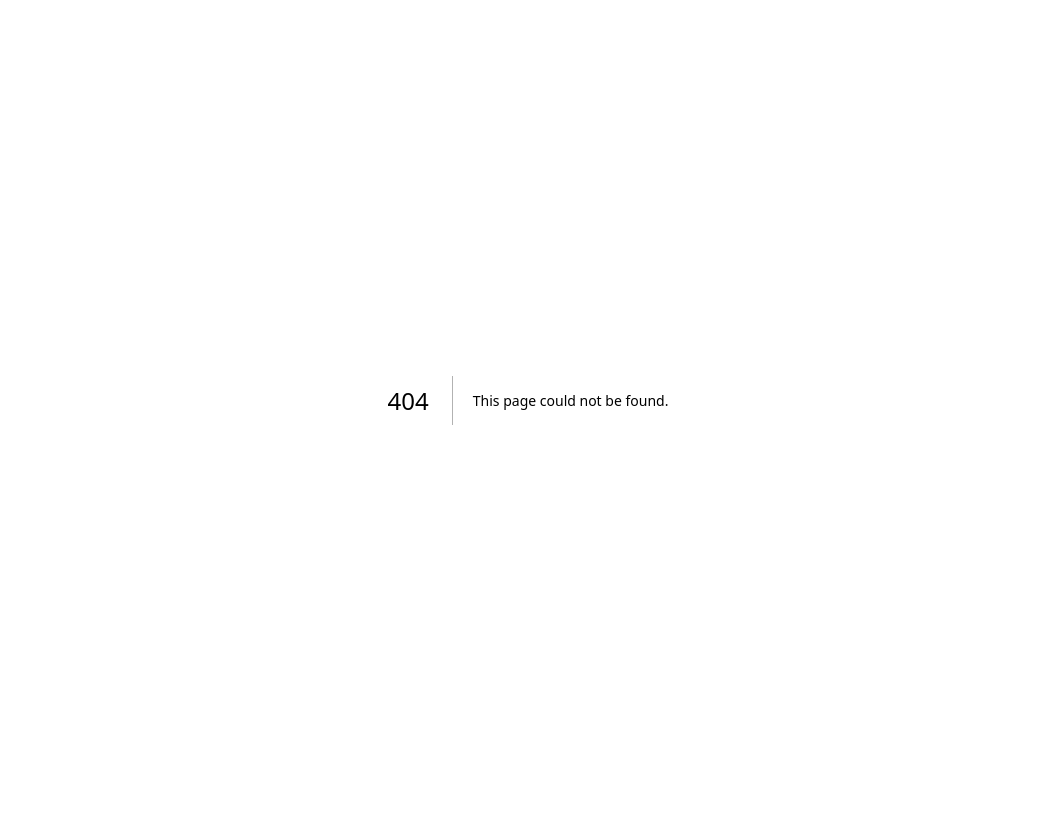
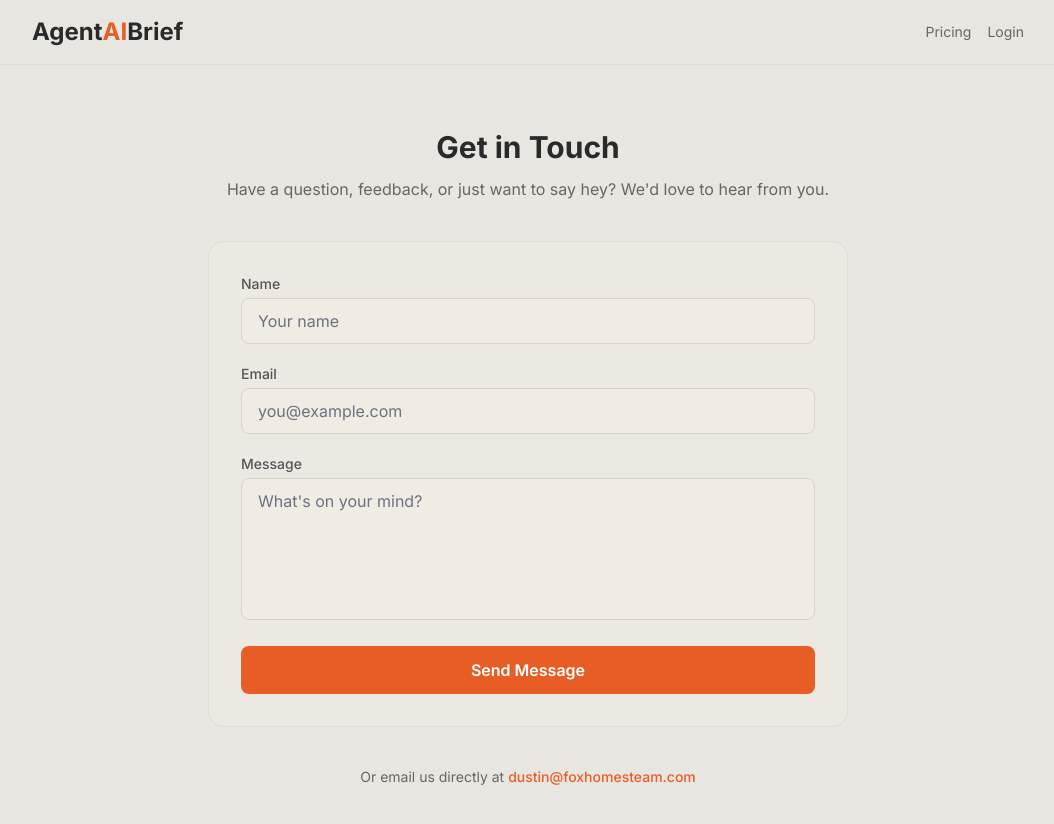
Before and after one commit to dustin-ui/agentaibrief, a Next.js app: page /contact in a window 1280 px wide. Before the commit this address had no page. Shown: the top 824 px of the page, without its empty margins (112-1166 px from the left). Before the commit the page ends 800 px from the top, so only its background shows below. Built offline with nearby package versions, Linux system fonts and the light colour scheme.

Commit message:
Add password reset page + contact page, fix reset redirect URL

```diff
--- /dev/null
+++ b/src/app/contact/page.tsx
@@ -0,0 +1,95 @@
+'use client';
+
+import { useState } from 'react';
+import Link from 'next/link';
+
+export default function ContactPage() {
+  const [name, setName] = useState('');
+  const [email, setEmail] = useState('');
+  const [message, setMessage] = useState('');
+  const [sent, setSent] = useState(false);
+
+  const handleSubmit = (e: React.FormEvent) => {
+    e.preventDefault();
+    // Open mailto with pre-filled fields
+    const subject = encodeURIComponent(`AgentAIBrief Contact: ${name}`);
+    const body = encodeURIComponent(`From: ${name} (${email})\n\n${message}`);
+    window.location.href = `mailto:dustin@foxhomesteam.com?subject=${subject}&body=${body}`;
+    setSent(true);
+  };
+
+  return (
+    <div className="min-h-screen bg-[#e8e6e1]">
+      <header className="border-b border-[#e0dcd4]">
+        <div className="max-w-5xl mx-auto px-4 py-4 flex items-center justify-between">
+          <Link href="/" className="text-2xl font-bold text-[#2a2a2a]">
+            Agent<span className="text-[#e85d26]">AI</span>Brief
+          </Link>
+          <nav className="flex gap-4 text-sm">
+            <Link href="/pricing" className="text-[#666] hover:text-[#2a2a2a]">Pricing</Link>
+            <Link href="/login" className="text-[#666] hover:text-[#2a2a2a]">Login</Link>
+          </nav>
+        </div>
+      </header>
+
+      <main className="max-w-2xl mx-auto px-4 py-16">
+        <div className="text-center mb-10">
+          <h1 className="text-3xl font-bold text-[#2a2a2a] mb-3">Get in Touch</h1>
+          <p className="text-[#666]">
+            Have a question, feedback, or just want to say hey? We&apos;d love to hear from you.
+          </p>
+        </div>
+
+        {sent ? (
+          <div className="bg-[#f0ece4]/60 border border-[#e0dcd4] rounded-2xl p-10 text-center">
+            <div className="text-4xl mb-4">📬</div>
+            <h2 className="text-xl font-semibold text-[#2a2a2a] mb-2">Opening your email client...</h2>
+            <p className="text-[#666] text-sm mb-4">
+              If it didn&apos;t open automatically, you can email us directly at{' '}
+              <a href="mailto:dustin@foxhomesteam.com" className="text-[#e85d26] hover:underline font-medium">
+                dustin@foxhomesteam.com
+              </a>
+            </p>
+            <button onClick={() => setSent(false)} className="text-[#e85d26] hover:underline text-sm font-medium">
+              Send another message
+            </button>
+          </div>
+        ) : (
+          <form onSubmit={handleSubmit} className="bg-[#f0ece4]/60 border border-[#e0dcd4] rounded-2xl p-8 space-y-5">
+            <div>
+              <label className="block text-sm font-medium text-[#555] mb-1">Name</label>
+              <input type="text" value={name} onChange={e => setName(e.target.value)} required
+                className="w-full px-4 py-2.5 bg-[#f0ece4] border border-[#d8d4cc] rounded-lg text-[#2a2a2a] placeholder-gray-500 focus:ring-2 focus:ring-[#e85d26] focus:border-[#e85d26] outline-none"
+                placeholder="Your name" />
+            </div>
+            <div>
+              <label className="block text-sm font-medium text-[#555] mb-1">Email</label>
+              <input type="email" value={email} onChange={e => setEmail(e.target.value)} required
+                className="w-full px-4 py-2.5 bg-[#f0ece4] border border-[#d8d4cc] rounded-lg text-[#2a2a2a] placeholder-gray-500 focus:ring-2 focus:ring-[#e85d26] focus:border-[#e85d26] outline-none"
+                placeholder="you@example.com" />
+            </div>
+            <div>
+              <label className="block text-sm font-medium text-[#555] mb-1">Message</label>
+              <textarea value={message} onChange={e => setMessage(e.target.value)} required rows={5}
+                className="w-full px-4 py-2.5 bg-[#f0ece4] border border-[#d8d4cc] rounded-lg text-[#2a2a2a] placeholder-gray-500 focus:ring-2 focus:ring-[#e85d26] focus:border-[#e85d26] outline-none resize-none"
+                placeholder="What's on your mind?" />
+            </div>
+            <button type="submit"
+              className="w-full py-3 bg-[#e85d26] text-white font-semibold rounded-lg hover:bg-[#c44a1a] transition-colors">
+              Send Message
+            </button>
+          </form>
+        )}
+
+        <div className="text-center mt-10 space-y-3">
+          <p className="text-[#666] text-sm">
+            Or email us directly at{' '}
+            <a href="mailto:dustin@foxhomesteam.com" className="text-[#e85d26] hover:underline font-medium">
+              dustin@foxhomesteam.com
+            </a>
+          </p>
+        </div>
+      </main>
+    </div>
+  );
+}
--- a/src/app/login/page.tsx
+++ b/src/app/login/page.tsx
@@ -29,7 +29,7 @@ function LoginForm() {
     setResetLoading(true);
     setResetMsg('');
     const { error: err } = await supabase.auth.resetPasswordForEmail(resetEmail.trim(), {
-      redirectTo: 'https://agentaibrief.com/login',
+      redirectTo: 'https://agentaibrief.com/reset-password',
     });
     setResetLoading(false);
     setResetMsg(err ? err.message : 'Check your email for the reset link!');
--- /dev/null
+++ b/src/app/reset-password/page.tsx
@@ -0,0 +1,112 @@
+'use client';
+
+import { useState, useEffect } from 'react';
+import { createClient } from '@supabase/supabase-js';
+import Link from 'next/link';
+import { useRouter } from 'next/navigation';
+
+const supabase = createClient(process.env.NEXT_PUBLIC_SUPABASE_URL!, process.env.NEXT_PUBLIC_SUPABASE_ANON_KEY!);
+
+export default function ResetPasswordPage() {
+  const router = useRouter();
+  const [password, setPassword] = useState('');
+  const [confirm, setConfirm] = useState('');
+  const [error, setError] = useState('');
+  const [success, setSuccess] = useState(false);
+  const [loading, setLoading] = useState(false);
+  const [ready, setReady] = useState(false);
+
+  useEffect(() => {
+    // Supabase sets the session from the URL hash automatically
+    const { data: { subscription } } = supabase.auth.onAuthStateChange((event) => {
+      if (event === 'PASSWORD_RECOVERY') {
+        setReady(true);
+      }
+    });
+    // Also check if already in recovery state
+    supabase.auth.getSession().then(({ data: { session } }) => {
+      if (session) setReady(true);
+    });
+    return () => subscription.unsubscribe();
+  }, []);
+
+  const handleSubmit = async (e: React.FormEvent) => {
+    e.preventDefault();
+    setError('');
+
+    if (password.length < 8) {
+      setError('Password must be at least 8 characters.');
+      return;
+    }
+    if (password !== confirm) {
+      setError('Passwords do not match.');
+      return;
+    }
+
+    setLoading(true);
+    const { error: err } = await supabase.auth.updateUser({ password });
+    setLoading(false);
+
+    if (err) {
+      setError(err.message);
+    } else {
+      setSuccess(true);
+      setTimeout(() => router.push('/login'), 3000);
+    }
+  };
+
+  return (
+    <div className="min-h-screen bg-[#e8e6e1] flex items-center justify-center px-4">
+      <div className="max-w-md w-full">
+        <div className="text-center mb-8">
+          <Link href="/" className="text-2xl font-bold text-[#2a2a2a]">
+            Agent<span className="text-[#e85d26]">AI</span>Brief
+          </Link>
+          <h1 className="text-xl font-semibold text-[#2a2a2a] mt-4">Set New Password</h1>
+          <p className="text-[#666] text-sm mt-1">Enter your new password below</p>
+        </div>
+
+        {success ? (
+          <div className="bg-[#f0ece4]/60 border border-[#e0dcd4] rounded-2xl p-8 text-center">
+            <div className="text-3xl mb-3">✅</div>
+            <h2 className="text-lg font-semibold text-[#2a2a2a] mb-2">Password Updated</h2>
+            <p className="text-[#666] text-sm">Redirecting you to login...</p>
+          </div>
+        ) : !ready ? (
+          <div className="bg-[#f0ece4]/60 border border-[#e0dcd4] rounded-2xl p-8 text-center">
+            <p className="text-[#666] text-sm">Loading your reset session...</p>
+            <p className="text-[#999] text-xs mt-2">If this takes too long, try clicking the reset link in your email again.</p>
+          </div>
+        ) : (
+          <form onSubmit={handleSubmit} className="bg-[#f0ece4]/60 border border-[#e0dcd4] rounded-2xl p-8 space-y-4">
+            {error && (
+              <div className="p-3 bg-red-100 border border-red-300 rounded-lg text-red-700 text-sm">{error}</div>
+            )}
+            <div>
+              <label className="block text-sm font-medium text-[#555] mb-1">New Password</label>
+              <input type="password" value={password} onChange={e => setPassword(e.target.value)} required minLength={8}
+                className="w-full px-4 py-2.5 bg-[#f0ece4] border border-[#d8d4cc] rounded-lg text-[#2a2a2a] placeholder-gray-500 focus:ring-2 focus:ring-[#e85d26] focus:border-[#e85d26] outline-none"
+                placeholder="At least 8 characters" />
+            </div>
+            <div>
+              <label className="block text-sm font-medium text-[#555] mb-1">Confirm Password</label>
+              <input type="password" value={confirm} onChange={e => setConfirm(e.target.value)} required
+                className="w-full px-4 py-2.5 bg-[#f0ece4] border border-[#d8d4cc] rounded-lg text-[#2a2a2a] placeholder-gray-500 focus:ring-2 focus:ring-[#e85d26] focus:border-[#e85d26] outline-none"
+                placeholder="Re-enter password" />
+            </div>
+            <button type="submit" disabled={loading}
+              className="w-full py-3 bg-[#e85d26] text-white font-semibold rounded-lg hover:bg-[#c44a1a] transition-colors disabled:opacity-50">
+              {loading ? 'Updating...' : 'Update Password'}
+            </button>
+          </form>
+        )}
+
+        <div className="text-center mt-6">
+          <Link href="/login" className="text-[#e85d26] hover:underline text-sm font-medium">
+            Back to Login
+          </Link>
+        </div>
+      </div>
+    </div>
+  );
+}
```
